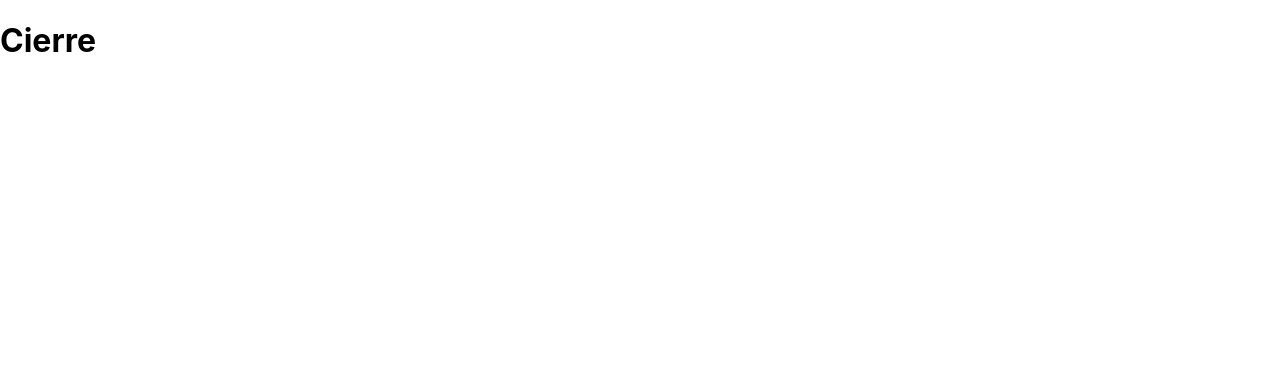
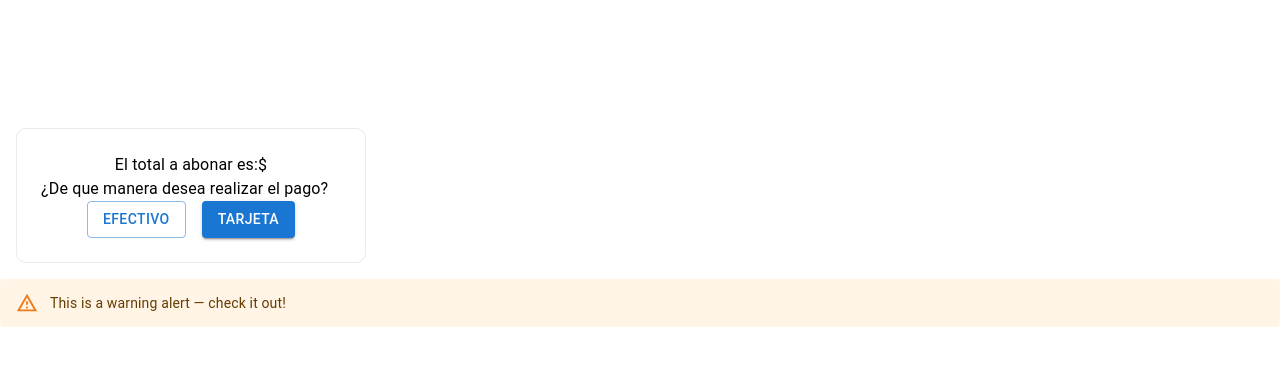
Before and after one commit to CarlosGonzalezN/sin-demora, a React (Create React App) app: page /cierre in a window 1280 px wide. Shown: the top 366 px of the page. Built offline with nearby package versions, Linux system fonts and the light colour scheme.

Commit message:
pago cierre

```diff
--- a/src/App.css
+++ b/src/App.css
@@ -58,3 +58,15 @@
   transition: color 0.15s ease, border-color 0.15s ease;
   max-width: 300px;
 }
+.cardNotice {
+  margin: 1rem;
+  margin-top: 8rem;
+  padding: 1.5rem;
+  text-align: left;
+  color: inherit;
+  text-decoration: none;
+  border: 1px solid #eaeaea;
+  border-radius: 10px;
+  transition: color 0.15s ease, border-color 0.15s ease;
+  max-width: 300px;
+}
--- a/src/Hooks/useGetCategory.js
+++ b/src/Hooks/useGetCategory.js
@@ -5,7 +5,7 @@ export async function getCategory() {
     const response = await Axios({
       headers: { "Content-Type": "application/json" },
       method: "GET",
-      url: "https://localhost:44328/categoria",
+      url: "http://localhost:3005/categoria",
     });
     console.log(response);
     return response;
--- a/src/Hooks/useGetOrden.js
+++ b/src/Hooks/useGetOrden.js
@@ -5,8 +5,9 @@ export async function getAllOrden() {
     const response = await Axios({
       headers: { "Content-Type": "application/json" },
       method: "GET",
-      url: "https://localhost:44328/pedidos",
+      url: "http://localhost:3005/pedidos",
     });
+    console.log(response);
     return response;
   } catch (e) {
     console.log(e);
--- a/src/Hooks/useGetProducts.js
+++ b/src/Hooks/useGetProducts.js
@@ -5,7 +5,7 @@ export async function getProducts() {
     const response = await Axios({
       headers: { "Content-Type": "application/json" },
       method: "GET",
-      url: "https://localhost:44328/productos",
+      url: "http://localhost:3005/productos",
     });
     console.log(response);
     return response;
--- a/src/Hooks/usePostOrdern.js
+++ b/src/Hooks/usePostOrdern.js
@@ -3,7 +3,7 @@ export async function generateOrden(data) {
   try {
     const response = await Axios({
       method: "POST",
-      url: "https://localhost:44328/Pedidos/AltaPedido",
+      url: "http://localhost:3005/Pedidos/AltaPedido",
       data: data,
     });
     return response;
--- a/src/components/orden/index.js
+++ b/src/components/orden/index.js
@@ -1,16 +1,23 @@
 import { Box, Button, Card, CardContent, Typography } from "@mui/material";
+import { CircularProgress } from "@mui/material/";
 import React, { useEffect, useState } from "react";
 import { getAllOrden } from "../../Hooks/useGetOrden";
 import "../../App.css";
 import { useNavigate } from "react-router-dom";
 export default function Index() {
   const [pedidos, setPedido] = useState([]);
+  const [isLoading, setLoading] = useState(true);
   const navigate = useNavigate();
   const name = localStorage.getItem("orden");
-  /* const newOrden = { iMesa: 1, nickName }; */
+
   async function loadOrdens() {
     const pedido = await getAllOrden();
+    if (pedido && pedido.status === 200) {
       setPedido(pedido.data.listaPedidos);
+      setLoading(false);
+    } else {
+      setLoading(true);
+    }
   }
   const handlePay = (total) => {
     localStorage.setItem("cuenta", total);
@@ -19,12 +26,16 @@ export default function Index() {
   useEffect(() => {
     loadOrdens();
   }, []);
-
+  console.log(pedidos);
   return (
     <>
       <Typography variant="h4" align="center">
         Detalle de pedidos
       </Typography>
+      {isLoading ? (
+        <CircularProgress sx={{ display: "flex", marginTop: 3 }} />
+      ) : (
+        <>
           {pedidos.map(
             ({ $id, NickName, listaPedidosPersona, precioTotalCliente }) => (
               <div className="container">
@@ -60,5 +71,7 @@ export default function Index() {
             )
           )}
         </>
+      )}
+    </>
   );
 }
--- a/src/pages/Cierre/index.js
+++ b/src/pages/Cierre/index.js
@@ -1,8 +1,40 @@
-import React from "react";
+import React, { useState } from "react";
+import { Box, Button, Card, Typography, Stack, Alert } from "@mui/material";
+import "../../App.css";
+
 export default function Index() {
+  const [visible, setVisible] = useState(false);
+  const cuenta = localStorage.getItem("cuenta");
+
+  const handleCardVisible = () => {
+    setVisible(!visible);
+  };
   return (
     <>
-      <h1>Cierre</h1>
+      <div className="cardNotice">
+        <Typography align="center">El total a abonar es:${cuenta} </Typography>
+
+        <Typography>¿De que manera desea realizar el pago?</Typography>
+
+        <Stack
+          direction="row"
+          justifyContent="center"
+          alignItems="center"
+          spacing={2}
+        >
+          <Button variant="outlined">Efectivo</Button>
+          <Button onClick={handleCardVisible} variant="contained">
+            Tarjeta
+          </Button>
+        </Stack>
+      </div>
+      {visible ? (
+        <Alert severity="error">This is an error alert — check it out!</Alert>
+      ) : (
+        <Alert severity="warning">
+          This is a warning alert — check it out!
+        </Alert>
+      )}
     </>
   );
 }
--- a/src/pages/Pago/index.js
+++ b/src/pages/Pago/index.js
@@ -1,5 +1,40 @@
-import React from "react";
+import React, { useState } from "react";
+import { Box, Button, Card, Typography, Stack, Alert } from "@mui/material";
+import "../../App.css";
 
 export default function Index() {
-  return <div>Pagina de pagos</div>;
+  const [visible, setVisible] = useState(false);
+  const cuenta = localStorage.getItem("cuenta");
+
+  const handleCardVisible = () => {
+    setVisible(!visible);
+  };
+  return (
+    <>
+      <div className="cardNotice">
+        <Typography align="center">El total a abonar es:${cuenta} </Typography>
+
+        <Typography>¿De que manera desea realizar el pago?</Typography>
+
+        <Stack
+          direction="row"
+          justifyContent="center"
+          alignItems="center"
+          spacing={2}
+        >
+          <Button variant="outlined">Efectivo</Button>
+          <Button onClick={handleCardVisible} variant="contained">
+            Tarjeta
+          </Button>
+        </Stack>
+      </div>
+      {visible ? (
+        <Alert severity="error">This is an error alert — check it out!</Alert>
+      ) : (
+        <Alert severity="warning">
+          This is a warning alert — check it out!
+        </Alert>
+      )}
+    </>
+  );
 }
```
Lines whose indentation alone changed are shown as unchanged.
